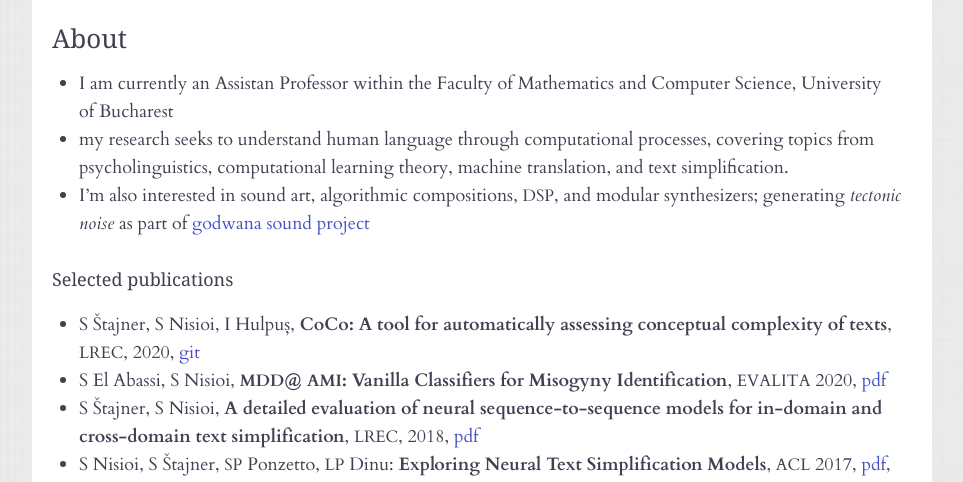
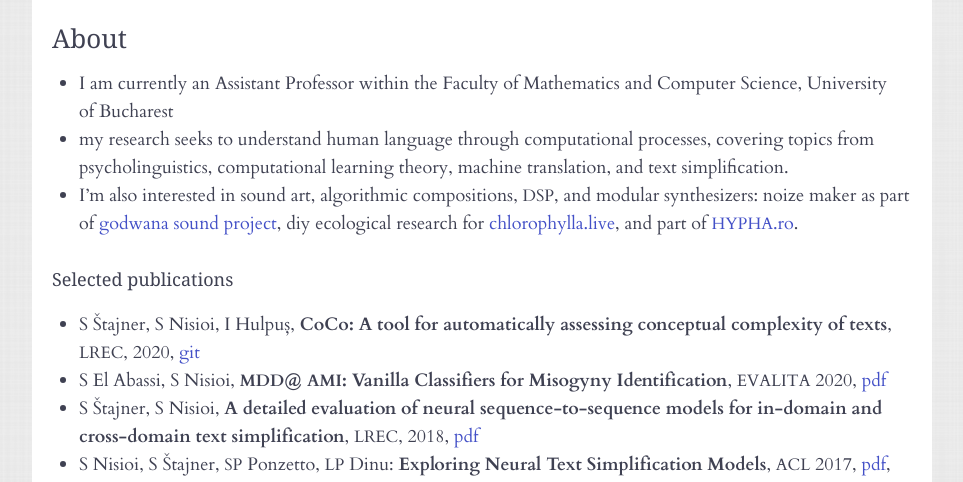
Before and after one commit to nlp-unibuc/nlp-unibuc.github.io, a plain HTML site: page people/snisioi.html in a window 1280 px wide. Shown: the part 318-800 px from the top of the page, without its empty margins (158-1121 px from the left). Drawn offline with Linux system fonts and the light colour scheme; a web font is replaced by a local one.

Commit message:
Update documentation

```diff
--- a/people/snisioi.html
+++ b/people/snisioi.html
@@ -54,9 +54,9 @@
 
     <h2>About</h2>
 <ul>
-<li>I am currently an Assistan Professor within the Faculty of Mathematics and Computer Science, University of&nbsp;Bucharest</li>
+<li>I am currently an Assistant Professor within the Faculty of Mathematics and Computer Science, University of&nbsp;Bucharest</li>
 <li>my research seeks to understand human language through computational processes, covering topics from psycholinguistics, computational learning theory, machine translation, and text&nbsp;simplification.</li>
-<li>I&#8217;m also interested in sound art, algorithmic compositions, <span class="caps">DSP</span>, and modular synthesizers; generating <em>tectonic noise</em> as part of <a href="https://soundcloud.com/godwana_noise">godwana sound&nbsp;project</a></li>
+<li>I&#8217;m also interested in sound art, algorithmic compositions, <span class="caps">DSP</span>, and modular synthesizers: noize maker as part of <a href="https://soundcloud.com/godwana_noise">godwana sound project</a>, diy ecological research for <a href="https://chlorophylla.live">chlorophylla.live</a>, and part of <a href="https://hypha.ro/"><span class="caps">HYPHA</span>.ro</a>.</li>
 </ul>
 <h3>Selected&nbsp;publications</h3>
 <ul>
```
